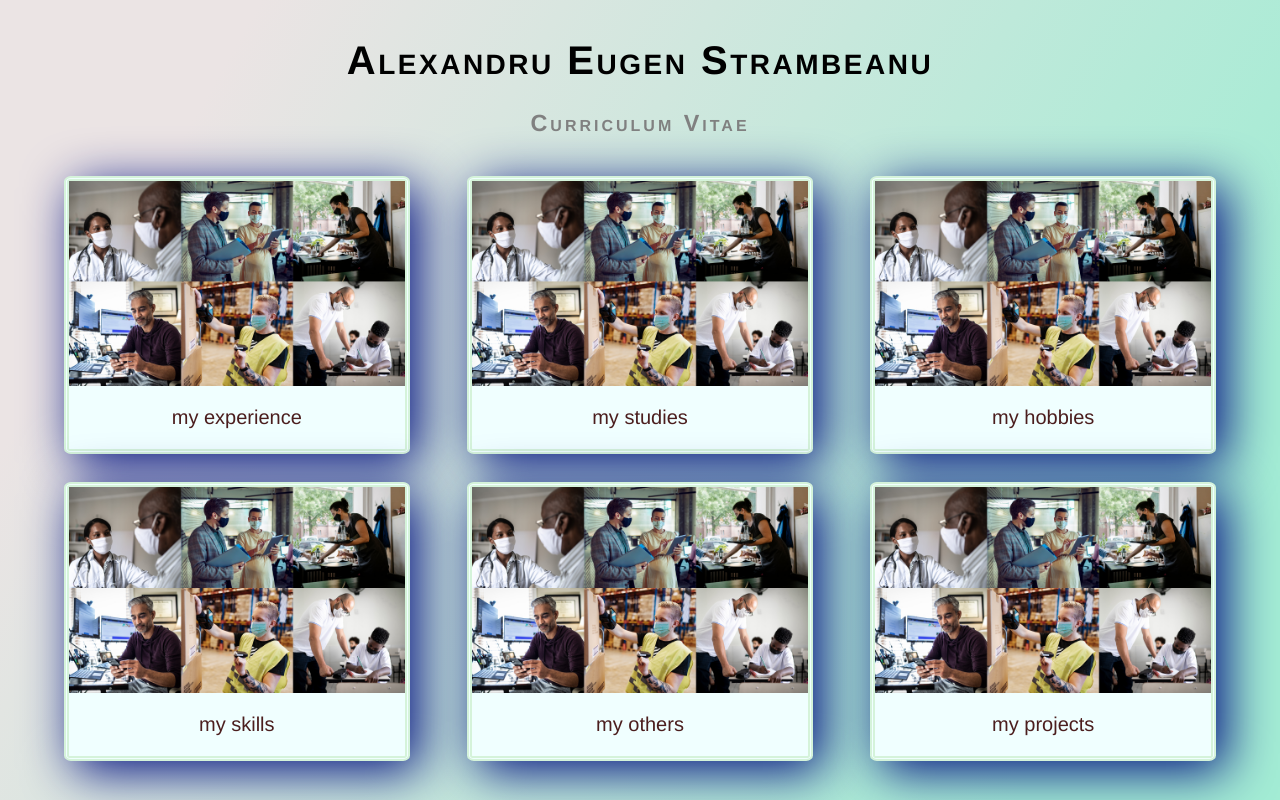
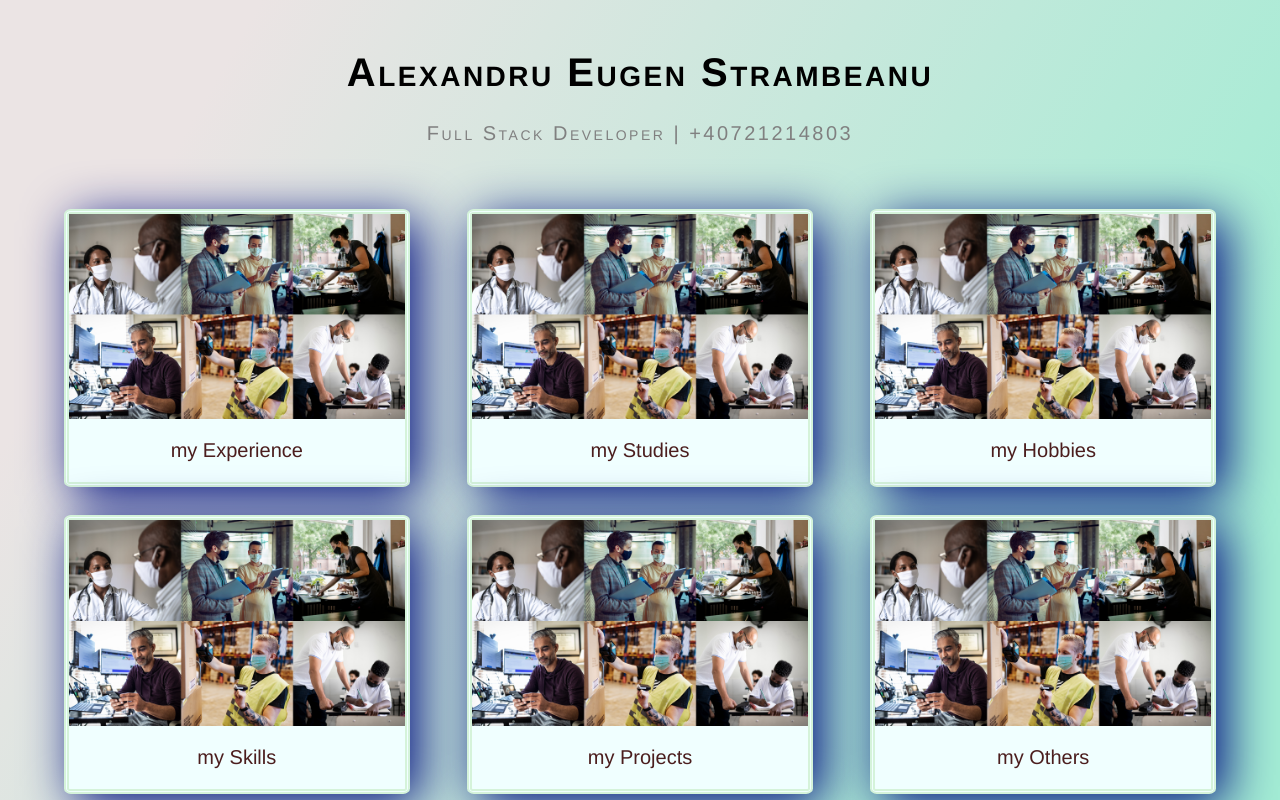
Before and after one commit to eugenalx/resume, a plain HTML site: page index.html in a window 1280 px wide. Drawn offline with Linux system fonts and the light colour scheme.

Commit message:
display dinamyc first page

```diff
--- a/app.js
+++ b/app.js
@@ -1,6 +1,54 @@
+const Helloo = {
+  myexperience : {
+    nume: "my Experience",
+    image: "images/experience.jpg"
+  },
+
+  mystudies: {
+    nume: "my Studies",
+    image: "images/experience.jpg"
+  },
+  myhobbies: {
+    nume: "my Hobbies",
+    image: "images/experience.jpg"
+  },
+  myskills: {
+    nume: "my Skills",
+    image: "images/experience.jpg"
+  },
+  myprojects: {
+    nume: "my Projects",
+    image: "images/experience.jpg"
+  },
+  myothers: {
+    nume: "my Others",
+    image: "images/experience.jpg"
+  },
+
+  };
+
+
 function hamburgerMenu(x) {
     x.classList.toggle("change");
   }
+
+function Listare(lista) {
+
+    Object.values(lista).forEach(function(val){
+    // console.log(val.nume);
+    let divMain = document.createElement("div");
+    let paragrafMain = document.createElement("p");
+    let imageMain = document.createElement("img");
+
+    divMain.className="pointer";
+    divMain.onclick="openNav()";
+    paragrafMain.innerHTML = val.nume;
+    imageMain.src = val.image;
+
+    document.getElementById("list").appendChild(divMain).prepend(imageMain,paragrafMain);
+
+  });
+}
 
 //   slider functions
 
--- a/index.html
+++ b/index.html
@@ -6,8 +6,8 @@
     <meta name="viewport" content="width=device-width, initial-scale=1.0">
     <link rel="stylesheet" href="style.css">
 </head>
-<body>
-    <header>
+<body  onload ="Listare(Helloo)">
+    <header >
         <nav>
             <div class="ham-container" onclick="hamburgerMenu(this)">
                 <div class="bar1"></div>
@@ -23,7 +23,8 @@
             </ul>
         </nav>
         <h1>Alexandru Eugen Strambeanu</h1>
-        <h3>Curriculum Vitae</h3>
+        <h4>Full Stack Developer |  +40721214803</h4>
+
     </header>
     <main>
 <!-- fullscreen slider -->
@@ -41,8 +42,11 @@
 
 <!-- end fullsceen slider -->
 
-        <div class="container">
-            <div class = "pointer" id="myexperience" onclick="openNav()">
+        <div class="container" id="list">
+
+
+
+            <!-- <div class = "pointer" id="myexperience" onclick="openNav()">
                 <img src="images/experience.jpg">
                 <p>my experience</p></div>
             <div class = "pointer" id="mystudies" onclick="openNav()">
@@ -59,10 +63,11 @@
                 <p>my others</p></div>
             <div class = "pointer" onclick="openNav()">
                 <img src="images/experience.jpg">
-                   <p>my projects</p></div>
+                   <p>my projects</p>
+            </div> -->
+        </div>
 
 
-        </div>
     </main>
     <footer></footer>
     <script src="app.js"></script>
--- a/style.css
+++ b/style.css
@@ -5,16 +5,17 @@ body{
    font-size: 20px;
    font-weight: 300;
    margin:0;
+   /* width: 100%; */
 
 
 }
 header{
-    width: 100%;
+    /* width: 100%; */
     position: -webkit-sticky;
     margin-bottom: 3%;
 }
 
-header h1, h3{
+header h1, h4{
     text-align: center;
     font-variant: small-caps;
     letter-spacing: 2.5px;
@@ -23,13 +24,12 @@ header h1, h3{
 }
 header h1{
 
-    padding-top: 3%;
+    margin-top: 50px;
 }
 
-header h3{
+header h4{
     color:gray;
-    font-variant: small-caps;
-    letter-spacing: 3px;
+    font-weight:300;
 }
 
 nav{
@@ -110,11 +110,12 @@ nav > ul {
     border-left-style: groove;
  }
  .container{
-
+    position: relative;
     max-width: 1600px;
     padding-left: 5%;
     padding-right: 5%;
     margin: auto;
+    margin-top: 5%;
     display: grid;
     grid-template-columns:  1fr 1fr 1fr;
     grid-gap: 5%;
@@ -171,8 +172,7 @@ nav > ul {
     z-index: 1;
     top: 0;
     left: 0;
-    background-color: rgb(0,0,0);
-    background-color: rgba(0,0,0, 0.9);
+    background-color: #ebe4e4 ;
     overflow-x: hidden;
     transition: 0.5s;
   }
@@ -189,13 +189,14 @@ nav > ul {
     padding: 8px;
     text-decoration: none;
     font-size: 36px;
-    color: #818181;
+    color: #311e50;
     display: block;
     transition: 0.3s;
   }
 
   .overlay a:hover, .overlay a:focus {
-    color: #f1f1f1;
+    color: #000000;
+    font-weight: 800;
   }
 
   .overlay .closebtn {
```
